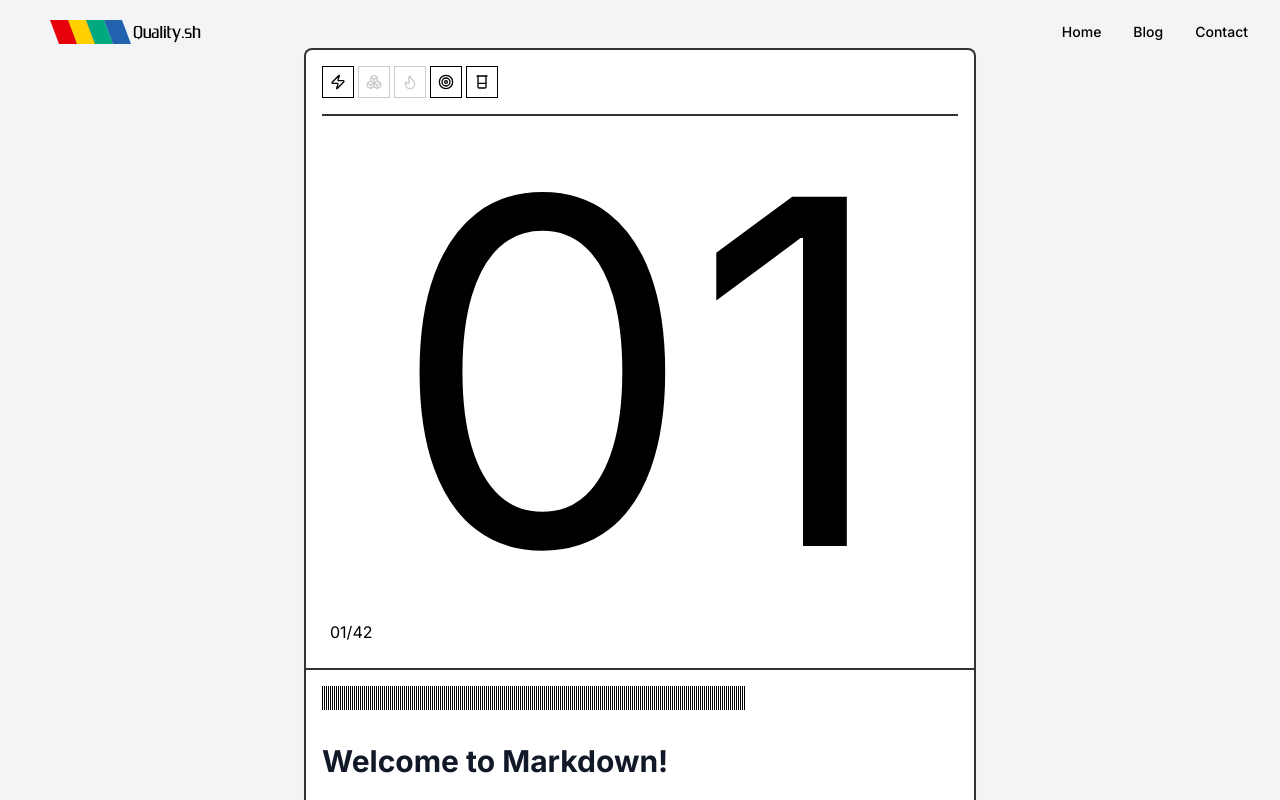
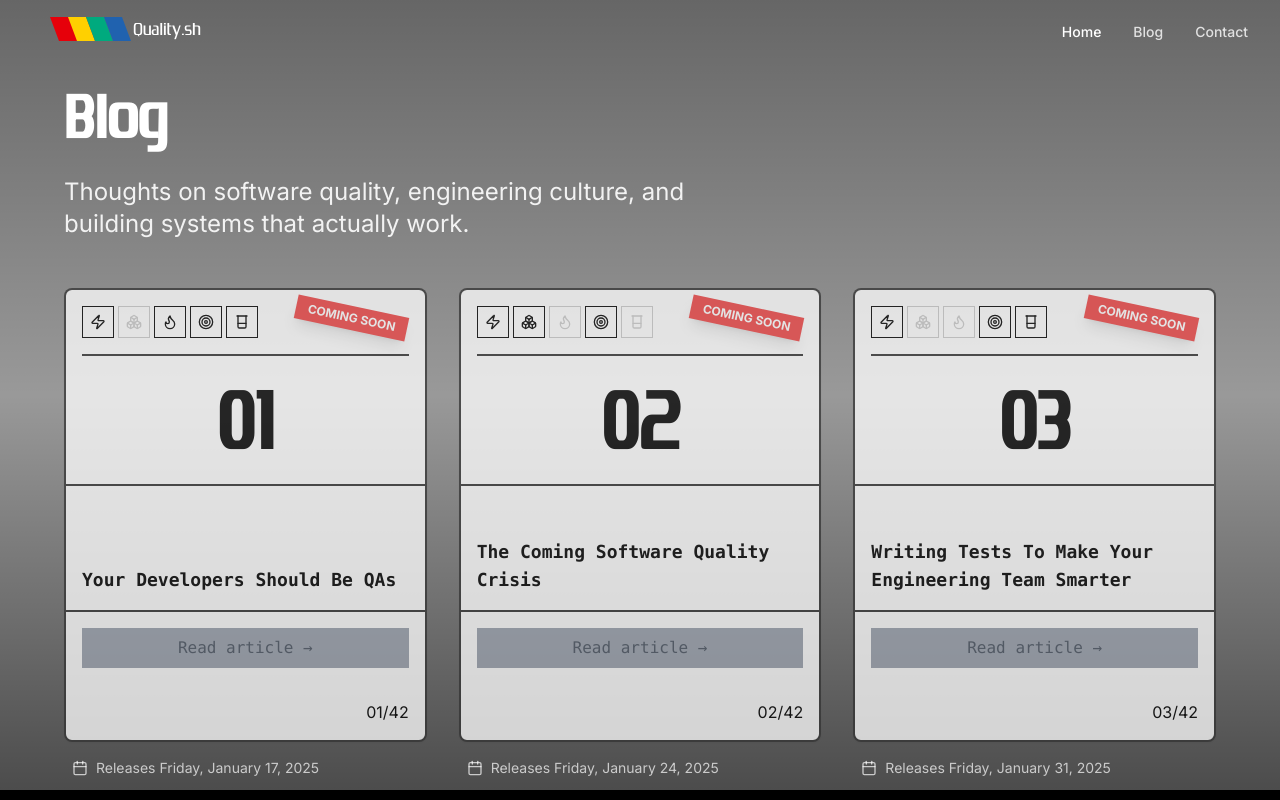
Before and after one commit to BNasraoui/quality.sh, a Next.js app: page /blog in a window 1280 px wide. Shown: the top 800 px of the page. Built offline with nearby package versions, Linux system fonts and the light colour scheme.

Commit message:
Enhance landing and blog pages with new articles, improved layout, and 'coming soon' indicators for upcoming content.

```diff
--- a/app/blog/page.tsx
+++ b/app/blog/page.tsx
@@ -1,35 +1,44 @@
-import { Article } from "@/components/article";
+import PathwayCard from "@/components/pathway-card";
 import Header from "@/components/header";
 import Footer from "@/components/footer";
-import { Zap, Boxes, Flame, Target, Beaker } from "lucide-react";
+import { Zap, Boxes, Flame, Target, Beaker, BookOpen, Calendar } from "lucide-react";
 
 export default function BlogPage() {
-  const articleData = {
+  const articles = [
+    {
       articleNumber: "01",
-    totalArticles: "42",
-    title: "Your Devs Should Learn To Test",
-    body: `
-## Welcome to Markdown!
-
-This content is rendered from a **Markdown string**.
-
-It supports features like:
-
-*   Lists (like this one)
-*   *Italic* and **bold** text
-*   \`Inline code snippets\`
-
-### Code Blocks
-
-\`\`\`typescript
-function greet(name) {
-  console.log(\`Hello, \${name}!\`);\n}\n\ngreet(\"World\");\n\`\`\`
-
-> Blockquotes are also supported, offering a way to emphasize text segments from other sources or for special callouts.
-
-Enjoy writing your content in Markdown!
-    `,
+      title: "Your Developers Should Be QAs",
+      description: `The traditional QA model is broken. Here's why your developers need to own quality from day one, and how to make the transition without losing your mind.`,
+      releaseDate: "Friday, January 17, 2025",
       href: "/blog/your-devs-should-be-testers",
+      icons: [
+        { active: true, icon: <Zap size={16} />, toolTip: "Ideas" },
+        { active: false, icon: <Boxes size={16} />, toolTip: "Infrastructure" },
+        { active: true, icon: <Flame size={16} />, toolTip: "Hot Topic" },
+        { active: true, icon: <Target size={16} />, toolTip: "Management" },
+        { active: true, icon: <Beaker size={16} />, toolTip: "Testing" },
+      ],
+    },
+    {
+      articleNumber: "02",
+      title: "The Coming Software Quality Crisis",
+      description: `Quality isn't just about testing—it's about architecture. Learn the fundamental principles behind designing systems that don't fall over when they grow.`,
+      releaseDate: "Friday, January 24, 2025",
+      href: "/blog/building-scalable-systems",
+      icons: [
+        { active: true, icon: <Zap size={16} />, toolTip: "Ideas" },
+        { active: true, icon: <Boxes size={16} />, toolTip: "Infrastructure" },
+        { active: false, icon: <Flame size={16} />, toolTip: "Hot Topic" },
+        { active: true, icon: <Target size={16} />, toolTip: "Management" },
+        { active: false, icon: <Beaker size={16} />, toolTip: "Testing" },
+      ],
+    },
+    {
+      articleNumber: "03",
+      title: "Writing Tests To Make Your Engineering Team Smarter",
+      description: `Most testing strategies are cargo cult programming. Here's how to build a testing approach that catches real bugs without slowing down your team.`,
+      releaseDate: "Friday, January 31, 2025",
+      href: "/blog/testing-strategies",
       icons: [
         { active: true, icon: <Zap size={16} />, toolTip: "Ideas" },
         { active: false, icon: <Boxes size={16} />, toolTip: "Infrastructure" },
@@ -37,22 +46,46 @@ Enjoy writing your content in Markdown!
         { active: true, icon: <Target size={16} />, toolTip: "Management" },
         { active: true, icon: <Beaker size={16} />, toolTip: "Testing" },
       ],
-  };
+    },
+  ];
 
   return (
-    <div className="min-h-screen bg-blog-background flex flex-col">
-      <Header textColor="text-black" />
-      <main className="flex-grow container py-12">
-        <div className="max-w-2xl mx-auto">
-          <Article
-            articleNumber={articleData.articleNumber}
-            totalArticles={articleData.totalArticles}
-            title={articleData.title}
-            icons={articleData.icons}
-            body={articleData.body}
+    <div className="min-h-screen bg-white flex flex-col">
+      <Header/>
+      <section className="relative w-full flex-grow bg-gradient-to-b from-black/60 via-black/40 to-black/70 z-10">
+        <main className="container relative z-20 py-12">
+                  <div className="max-w-6xl mx-auto">
+            <div className="mb-12 pt-8">
+              <h1 className="text-5xl md:text-7xl font-bold mb-6 font-zrnic text-white">Blog</h1>
+              <p className="text-xl md:text-2xl opacity-90 max-w-2xl text-white">
+                Thoughts on software quality, engineering culture, and building systems that actually work.
+              </p>
+            </div>
+
+            <div className="grid grid-cols-1 md:grid-cols-2 lg:grid-cols-3 gap-8">
+              {articles.map((article, index) => (
+                <div key={article.articleNumber} className="space-y-4">
+                  <PathwayCard
+                    icon={<BookOpen className="h-4 w-4" />}
+                    title={article.title}
+                    description={article.description}
+                    ctaText="Read article"
+                    href={article.href}
+                    articleNumber={article.articleNumber}
+                    totalArticles="42"
+                    comingSoon={true}
+                    icons={article.icons}
                   />
+                  <div className="flex items-center gap-2 text-sm text-white/70 px-2">
+                    <Calendar size={16} />
+                    <span>Releases {article.releaseDate}</span>
+                  </div>
+                </div>
+              ))}
+            </div>
           </div>
         </main>
+      </section>
       <Footer />
     </div>
   );
--- a/app/page.tsx
+++ b/app/page.tsx
@@ -1,5 +1,6 @@
 "use client"
-import { BookOpen, Zap, Boxes, Flame, Target, Beaker } from "lucide-react"
+import { BookOpen, Zap, Boxes, Flame, Target, Beaker, Mail } from "lucide-react"
+import Link from "next/link"
 import PathwayCard from "@/components/pathway-card"
 import Footer from "@/components/footer"
 import Header from "@/components/header"
@@ -8,14 +9,12 @@ import AnimatedHeadline from "@/components/animated-headline"
 export default function LandingPage() {
   const headlinePhrases = [
     "rules",
-    "is a mess",
-    "sucks",
     "saved software",
     "is a botnet",
     "is a cult",
     "are challenging",
     "pwned me",
-    "is run by asio",
+    "is run by ASIO",
     "rejected my PR",
     "is the future",
   ];
@@ -35,9 +34,16 @@ export default function LandingPage() {
                 className="text-5xl md:text-7xl font-bold mb-6 font-zrnic"
                 interval={2500}
               />
-              <p className="text-xl md:text-2xl opacity-90">
-                Solving the software quality crisis one pull request at a time.
+              <p className="text-xl md:text-2xl opacity-90 mb-8">
+                Software quality is a solvable problem, but it's not easy.
               </p>
+
+              <Link
+                href="/contact"
+                className="block w-full max-w-xs text-white px-4 py-2 font-mono text-center hover:bg-gray-800 transition-colors"
+              >
+                Let's Build Better Software →
+              </Link>
             </div>
           </div>
 
@@ -48,11 +54,12 @@ export default function LandingPage() {
               {/* Article 1 */}
               <PathwayCard
                 icon={<Flame className="h-4 w-4" />}
-                title="Your Devs Should Be Testers"
+                title="Your Developers Should Be QAs"
                 description="Discover techniques and strategies for optimizing your application's performance and delivering a better user experience."
                 ctaText="Read more"
                 href="/blog/performance-optimization"
                 articleNumber="01"
+                comingSoon={true}
                 icons={[
                   { active: false, icon: <Zap size={16} /> },
                   { active: true, icon: <Boxes size={16} /> },
@@ -64,11 +71,12 @@ export default function LandingPage() {
 
               <PathwayCard
                 icon={<BookOpen className="h-6 w-6" />}
-                title="Building Scalable Systems: Principles and Practices"
+                title="The Coming Software Quality Crisis"
                 description="Learn the fundamental principles behind designing and implementing systems that can scale effectively as your business grows."
                 ctaText="Read more"
                 href="/blog/building-scalable-systems"
                 articleNumber="02"
+                comingSoon={true}
                 icons={[
                   { active: true, icon: <Zap size={16} /> },
                   { active: true, icon: <Boxes size={16} /> },
@@ -79,11 +87,12 @@ export default function LandingPage() {
               />
               <PathwayCard
                 icon={<Beaker className="h-4 w-4" />}
-                title="Testing Strategies"
+                title="Writing Tests To Make Your Engineering Team Smarter"
                 description="Explore effective testing methodologies to ensure your software is reliable, maintainable, and meets quality standards."
                 ctaText="Read more"
                 href="/blog/testing-strategies"
                 articleNumber="3"
+                comingSoon={true}
                 icons={[
                   { active: true, icon: <Zap size={16} /> },
                   { active: false, icon: <Boxes size={16} /> },
--- a/components/article.tsx
+++ b/components/article.tsx
@@ -66,7 +66,8 @@ export function Article({
   body,
   className,
 }: ArticleProps) {
-  const formattedNumber = articleNumber.padStart(2, "0")
+  // Only pad with zeros if the articleNumber is numeric, otherwise use as-is
+  const formattedNumber = /^\d+$/.test(articleNumber) ? articleNumber.padStart(2, "0") : articleNumber
 
   return (
     <TooltipProvider>
--- a/components/header.tsx
+++ b/components/header.tsx
@@ -35,7 +35,9 @@ export default function Header({ textColor }: HeaderProps) {
     <header className="w-full bg-black md:bg-transparent static md:absolute top-0 left-0 right-0 z-30">
       <div className="container flex h-16 items-center justify-between">
         <div className="flex items-center gap-2">
-          <Logo width={180} height={180} className="rounded" textColor={textColor} />
+          <Link href="/">
+            <Logo width={180} height={180} className="rounded" textColor={textColor} />
+          </Link>
         </div>
         {/* Desktop Navigation - hidden on small screens, visible from md upwards */}
         <nav className="hidden md:flex items-center gap-8">
--- a/components/pathway-card.tsx
+++ b/components/pathway-card.tsx
@@ -13,6 +13,7 @@ interface PathwayCardProps {
   totalArticles?: string
   icons?: Array<{ active: boolean; icon: ReactNode }>
   testingStrategy?: string
+  comingSoon?: boolean
 }
 
 export default function PathwayCard({
@@ -22,11 +23,18 @@ export default function PathwayCard({
   articleNumber,
   totalArticles = "42",
   icons = [],
+  comingSoon = false,
 }: PathwayCardProps) {
-  const formattedNumber = articleNumber.padStart(2, "0")
+  const formattedNumber = /^\d+$/.test(articleNumber) ? articleNumber.padStart(2, "0") : articleNumber
 
   return (
-    <Card className="relative h-full overflow-hidden border-2 border-black/80 bg-white text-black transition-all duration-300 hover:shadow-xl hover:-translate-y-1 p-0">
+    <Card className={`relative h-full overflow-hidden border-2 border-black/80 bg-white text-black transition-all duration-300 p-0 ${comingSoon ? 'opacity-75' : 'hover:shadow-xl hover:-translate-y-1'}`}>
+      {/* Coming Soon Ribbon */}
+      {comingSoon && (
+        <div className="absolute top-4 right-4 z-10 bg-red-500 text-white px-3 py-1 text-xs font-bold transform rotate-12 shadow-lg">
+          COMING SOON
+        </div>
+      )}
       <div className="flex flex-col h-full">
         <div className="w-full border-b-2 border-black/80 p-4">
           <div className="flex flex-col space-y-4">
@@ -65,12 +73,18 @@ export default function PathwayCard({
 
         {/* CTA Button */}
         <div className="p-4">
+          {comingSoon ? (
+            <div className="block w-full bg-gray-400 text-gray-600 px-4 py-2 font-mono text-center cursor-not-allowed">
+              {ctaText} →
+            </div>
+          ) : (
             <Link
               href={href}
               className="block w-full bg-black text-white px-4 py-2 font-mono text-center hover:bg-gray-800 transition-colors"
             >
               {ctaText} →
             </Link>
+          )}
         </div>
 
         {/* Article number */}
```
Also changed, not shown: app/contact/page.tsx (added, +63 -0 lines), .eslintrc.json (added). Lines whose indentation alone changed are shown as unchanged.
